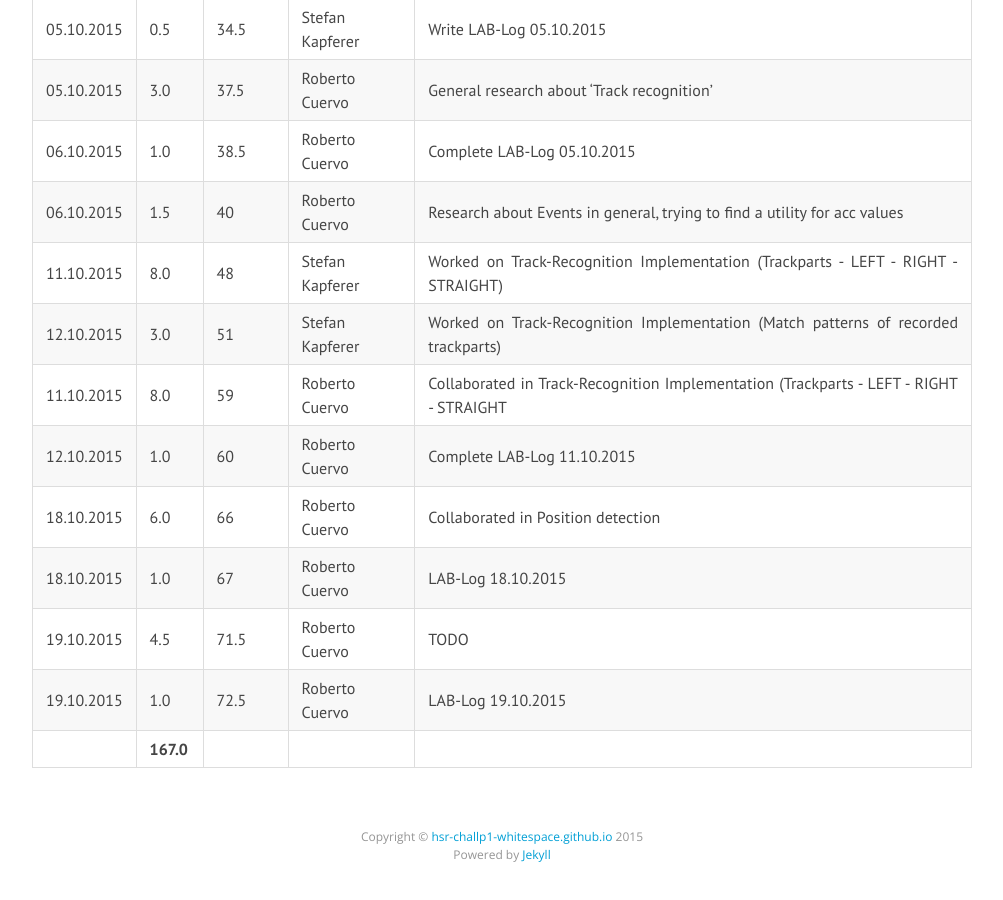
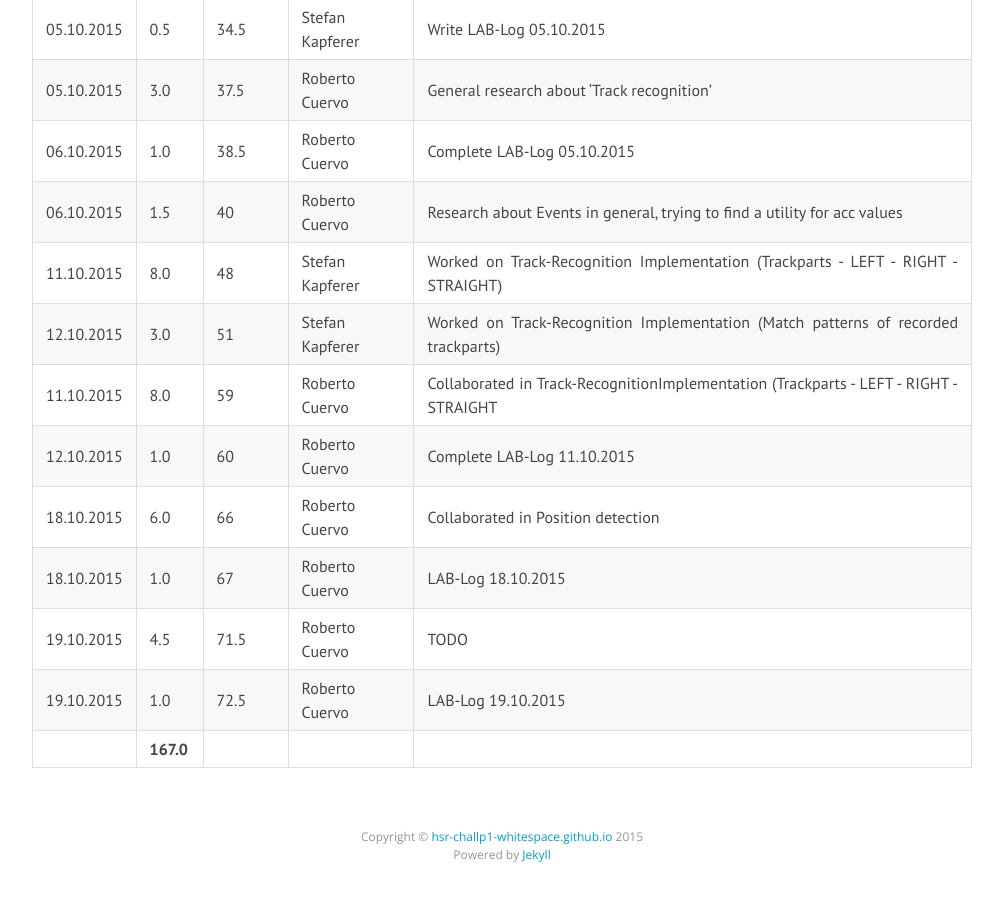
Before and after one commit to HSR-ChallP1-Whitespace/hsr-challp1-whitespace.github.io, a Jekyll site: the page built from report.md, in a window 1280 px wide and 900 px high, scrolled down 857 px. Shown: the whole window, without its empty margins (138-1141 px from the left). Built offline with Jekyll 4.4.1, drawn with Linux system fonts in a browser that asks for light colours; nearby versions of some CDN libraries; Markdown is read by kramdown in place of the engine named in the settings.

Commit message:
small modifications

```diff
--- a/report.md
+++ b/report.md
@@ -23,7 +23,7 @@ permalink: /report/
 | 06.10.2015  | 1.5        | 40       | Roberto Cuervo  | Research about Events in general, trying to find a utility for acc values                                     |
 | 11.10.2015  | 8.0        | 48       | Stefan Kapferer | Worked on Track-Recognition Implementation (Trackparts - LEFT - RIGHT - STRAIGHT)                             |
 | 12.10.2015  | 3.0        | 51       | Stefan Kapferer | Worked on Track-Recognition Implementation (Match patterns of recorded trackparts)                            |
-| 11.10.2015  | 8.0        | 59       | Roberto Cuervo  | Collaborated in Track-Recognition Implementation (Trackparts - LEFT - RIGHT - STRAIGHT                        |
+| 11.10.2015  | 8.0        | 59       | Roberto Cuervo  | Collaborated in Track-RecognitionImplementation (Trackparts - LEFT - RIGHT - STRAIGHT                         |
 | 12.10.2015  | 1.0        | 60       | Roberto Cuervo  | Complete LAB-Log 11.10.2015                                                                                   |
 | 18.10.2015  | 6.0        | 66       | Roberto Cuervo  | Collaborated in Position detection                                                                            |
 | 18.10.2015  | 1.0        | 67       | Roberto Cuervo  | LAB-Log 18.10.2015                                                                                            |
```
